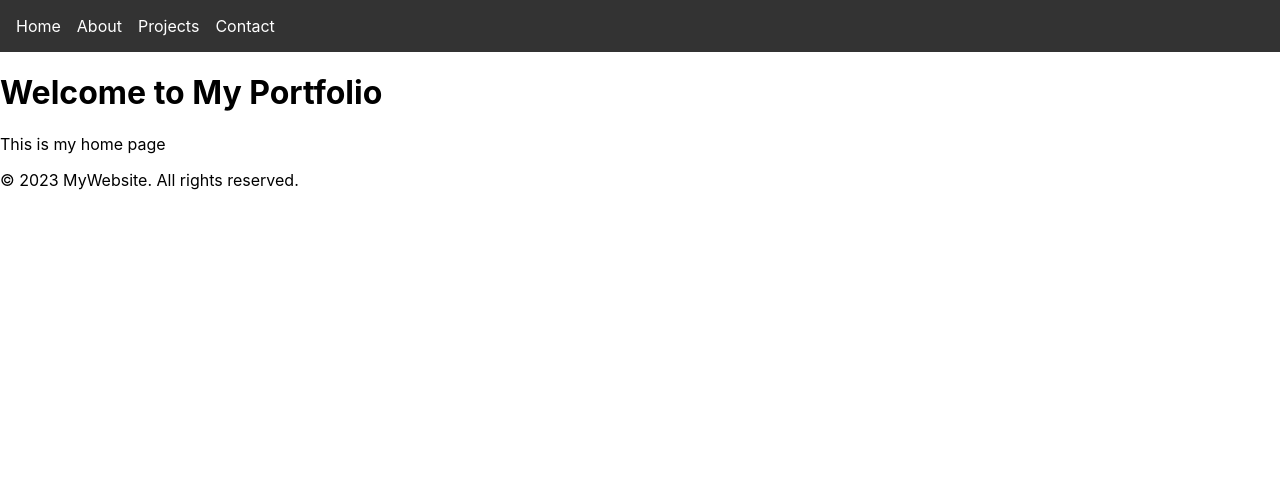
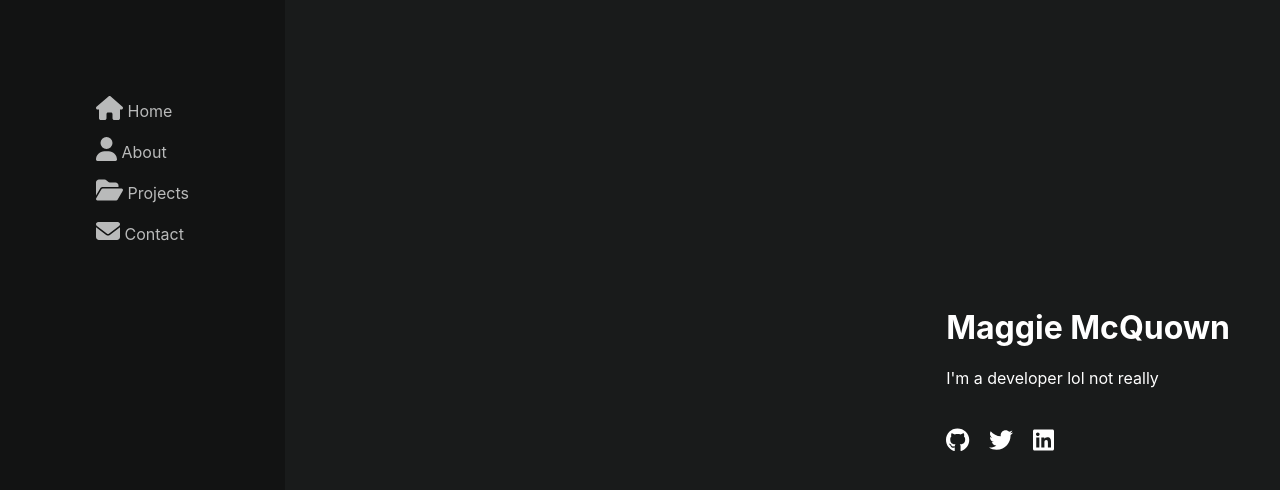
Before and after one commit to mcquo011/React-Portfolio, a React (Create React App) app in the folder 00-practice-app/: page / in a window 1280 px wide. Shown: the top 490 px of the page. Built offline with nearby package versions, Linux system fonts and the light colour scheme.

Commit message:
formatting navbars and home page

```diff
--- a/00-practice-app/package.json
+++ b/00-practice-app/package.json
@@ -3,6 +3,10 @@
   "version": "0.1.0",
   "private": true,
   "dependencies": {
+    "@fortawesome/fontawesome-svg-core": "^6.4.0",
+    "@fortawesome/free-brands-svg-icons": "^6.4.0",
+    "@fortawesome/free-solid-svg-icons": "^6.4.0",
+    "@fortawesome/react-fontawesome": "^0.2.0",
     "@testing-library/jest-dom": "^5.16.5",
     "@testing-library/react": "^13.4.0",
     "@testing-library/user-event": "^13.5.0",
--- a/00-practice-app/src/App.css
+++ b/00-practice-app/src/App.css
@@ -1,10 +1,18 @@
 .App {
   text-align: center;
+    min-height: 100vh;
+  position: relative;
+  background-color: #282c34;
 }
 
 .App-logo {
   height: 40vmin;
   pointer-events: none;
+}
+
+.content {
+  flex-grow: 1;
+  margin-left: 200px; /* Adjust this value according to your desired sidebar width */
 }
 
 @media (prefers-reduced-motion: no-preference) {
--- a/00-practice-app/src/App.js
+++ b/00-practice-app/src/App.js
@@ -11,7 +11,7 @@ import Home from "./components/home";
 import Contact from "./components/contact";
 import Projects from "./components/projects";
 import Navbar from "./components/navbar";
-import Footer from "./components/footer";
+import "./App.css";
 
 function App() {
   return (
@@ -19,7 +19,7 @@ function App() {
       <div className="app">
         <Navbar />
 
-        <main>
+        <main className="content">
           <Routes>
             <Route path="/" element={<Home />} />
             <Route path="/about" element={<About />} />
@@ -28,7 +28,6 @@ function App() {
           </Routes>
         </main>
 
-        <Footer />
       </div>
     </Router>
   );
--- a/00-practice-app/src/components/footer.css
+++ b/00-practice-app/src/components/footer.css
@@ -1,6 +1,6 @@
 /* src/components/Footer.css */
 .footer {
-  background-color: #333;
+  background-color: #3d3333;
   color: white;
   padding: 1rem;
   text-align: center;
--- a/00-practice-app/src/components/footer.js
+++ b/00-practice-app/src/components/footer.js
@@ -1,9 +1,9 @@
 import React from "react";
-import "./footer.css"
+import "./footer.css";
 
 function Footer() {
   return (
-    <footer>
+    <footer className="footer">
       <p>&copy; 2023 MyWebsite. All rights reserved.</p>
     </footer>
   );
--- /dev/null
+++ b/00-practice-app/src/components/home.css
@@ -0,0 +1,29 @@
+/* src/home.css */
+/* src/home.css */
+.home-container {
+  display: flex;
+  justify-content: flex-end;
+  align-items: center;
+  height: calc(100vh - 60px); /* Adjust 60px according to your navbar height */
+  padding-right: 50px; /* Add padding or margin to the right side of the container */
+  color: white;
+}
+.title {
+  text-align: left;
+}
+
+.social-media-icons {
+  display: flex;
+  justify-content: flex-start;
+  gap: 20px;
+  margin-top: 40px;
+}
+
+.social-media-icons a {
+  color: white; /* Set the color of the icons to white */
+  text-decoration: none; /* Remove the default underline from the links */
+}
+
+.icon {
+  font-size: 1.5rem;
+}
--- a/00-practice-app/src/components/home.js
+++ b/00-practice-app/src/components/home.js
@@ -1,10 +1,44 @@
+// src/pages/HomePage.js
 import React from "react";
+import "./home.css";
+import { FontAwesomeIcon } from "@fortawesome/react-fontawesome";
+import {
+  faGithub,
+  faTwitter,
+  faLinkedin,
+} from "@fortawesome/free-brands-svg-icons";
+
 
 function Home() {
   return (
-    <div>
-      <h1>Welcome to My Portfolio</h1>
-      <p>This is my home page</p>
+    <div className="home-container">
+      <div className="title">
+        <h1>Maggie McQuown</h1>
+        <p>I'm a developer lol not really</p>
+        <div className="social-media-icons">
+          <a
+            href="https://www.github.com/mcquo011"
+            target="_blank"
+            rel="noreferrer"
+          >
+            <FontAwesomeIcon icon={faGithub} className="icon" />
+          </a>
+          <a
+            href="https://www.twitter.com/your_username"
+            target="_blank"
+            rel="noreferrer"
+          >
+            <FontAwesomeIcon icon={faTwitter} className="icon" />
+          </a>
+          <a
+            href="https://www.linkedin.com/in/maggie-mcquown/"
+            target="_blank"
+            rel="noreferrer"
+          >
+            <FontAwesomeIcon icon={faLinkedin} className="icon" />
+          </a>
+        </div>
+      </div>
     </div>
   );
 }
--- a/00-practice-app/src/components/navbar.css
+++ b/00-practice-app/src/components/navbar.css
@@ -1,18 +1,24 @@
 /* src/components/Navbar.css */
 .navbar {
-  background-color: #333;
-  padding: 1rem;
+  background-color: #101010;
+  height: 100vh;
+  padding: 6rem;
+  position: fixed;
+  left: 0;
+  top: 0;
+  opacity: 0.7;
 }
 
 .navbar ul {
   display: flex;
+  flex-direction: column;
   list-style-type: none;
   margin: 0;
   padding: 0;
 }
 
 .navbar li {
-  margin-right: 1rem;
+  margin-bottom: 1rem;
 }
 
 .nav-link {
--- a/00-practice-app/src/components/navbar.js
+++ b/00-practice-app/src/components/navbar.js
@@ -1,7 +1,15 @@
 // src/components/Navbar.js
 import React from "react";
 import { Link } from "react-router-dom";
+import Footer from "./footer";
 import "./navbar.css";
+import { FontAwesomeIcon } from "@fortawesome/react-fontawesome";
+import {
+  faHome,
+  faUser,
+  faFolderOpen,
+  faEnvelope,
+} from "@fortawesome/free-solid-svg-icons";
 
 function Navbar() {
   return (
@@ -9,25 +17,26 @@ function Navbar() {
       <ul>
         <li>
           <Link to="/" className="nav-link">
-            Home
+            <FontAwesomeIcon icon={faHome} className="icon" /> Home
           </Link>
         </li>
         <li>
           <Link to="/about" className="nav-link">
-            About
+            <FontAwesomeIcon icon={faUser} className="icon" /> About
           </Link>
         </li>
         <li>
           <Link to="/projects" className="nav-link">
-            Projects
+            <FontAwesomeIcon icon={faFolderOpen} className="icon" /> Projects
           </Link>
         </li>
         <li>
           <Link to="/contact" className="nav-link">
-            Contact
+            <FontAwesomeIcon icon={faEnvelope} className="icon" /> Contact
           </Link>
         </li>
       </ul>
+      <Footer />
     </nav>
   );
 }
--- a/00-practice-app/src/index.css
+++ b/00-practice-app/src/index.css
@@ -5,6 +5,7 @@ body {
     sans-serif;
   -webkit-font-smoothing: antialiased;
   -moz-osx-font-smoothing: grayscale;
+  background-color: rgb(25, 27, 27);
 }
 
 code {
```
